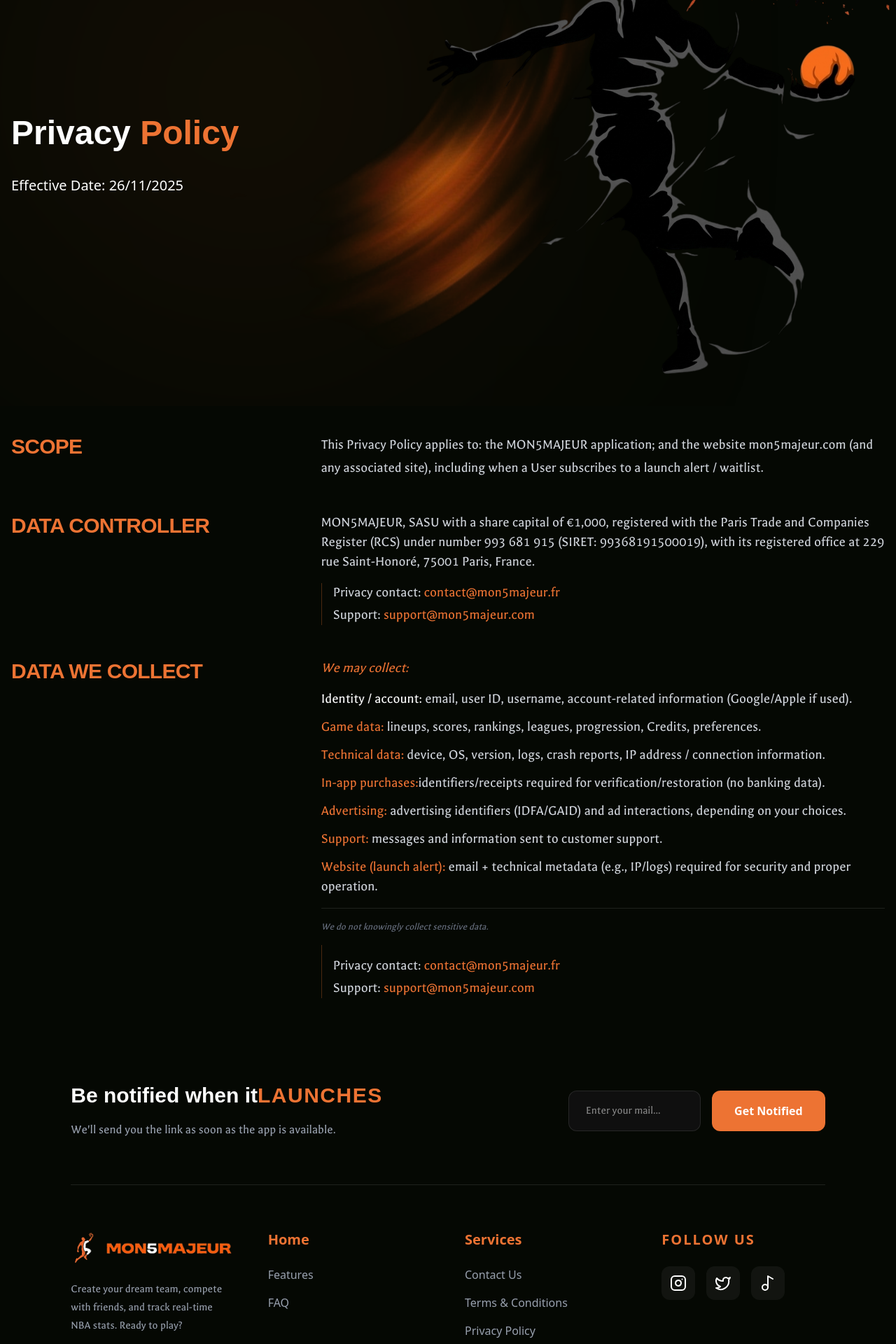
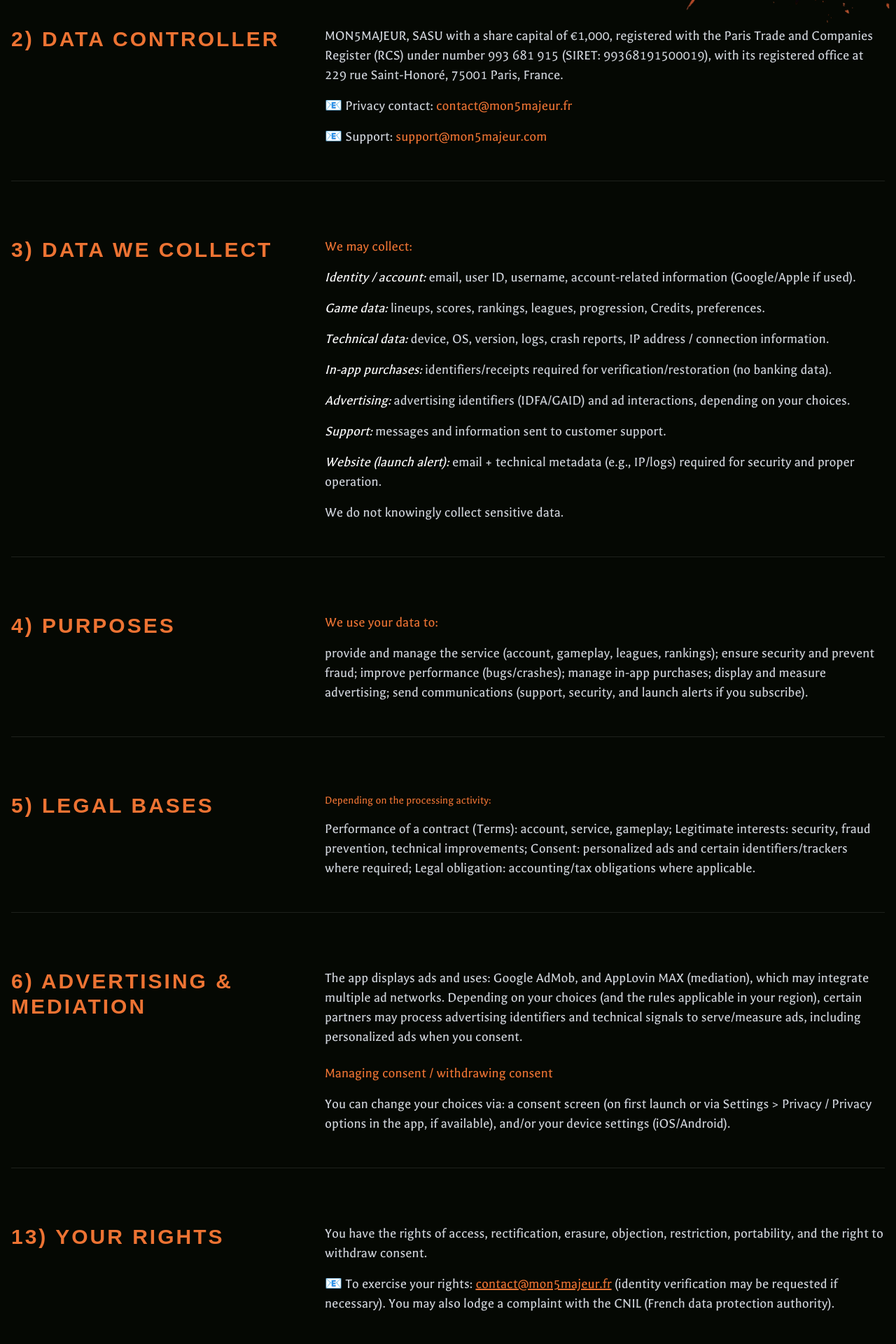
Before and after one commit to alaminislam34/mon5-landing, a Next.js app: page /privacy in a window 1280 px wide. Shown: the part 220-2140 px from the top of the page at 70% size. Built offline with nearby package versions, Linux system fonts and the light colour scheme; a web font is replaced by a local one.

Commit message:
added privacy page

```diff
--- a/src/app/privacy/components/Banner/Banner.jsx
+++ b/src/app/contact/components/Banner.jsx
@@ -30,18 +30,7 @@
               data-aos-anchor-placement="top-bottom"
               className="text-2xl md:text-4xl lg:text-5xl font-bold leading-[1.2] text-white"
             >
-              Privacy{" "}
-              <span className="text-primary1 min-h-[1.2em]">
-                <TypeAnimation
-                  sequence={["Policy", 1000, "", 1000]}
-                  speed={50}
-                  cursor={true}
-                  repeat={Infinity}
-                  style={{
-                    whiteSpace: "wrap",
-                  }}
-                />
-              </span>
+              CONTACT US
             </h1>
             <p
               data-aos="fade-up"
@@ -54,22 +43,6 @@
           </div>
         </div>
         <div className="w-80 lg:w-100 lg:h-100 h-80 bg-linear-to-br from-primary1/10 via-primary1/20 to-primary2/50 blur-[100px] absolute lg:blur-[250px] lg:top-30 lg:left-30 left-0 top-0"></div>
-        <div
-          data-aos="fade-left"
-          data-aos-delay="200"
-          data-aos-duration="1200"
-          data-aos-anchor-placement="top-bottom"
-          className="absolute top-20 md:top-10 -right-15 md:-right-10 z-0"
-        >
-          <Image
-            src={"/images/throughBall.png"}
-            width={1500}
-            height={800}
-            alt="Hand image"
-            className="opacity-60 md:opacity-100 w-full max-w-140 sm:max-w-120 md:max-w-130 lg:max-w-200"
-            priority
-          />
-        </div>
       </div>
     </section>
   );
--- a/src/app/privacy/components/privacy/Privacy.jsx
+++ b/src/app/privacy/components/privacy/Privacy.jsx
@@ -2,117 +2,184 @@
 
 function Privacy() {
   return (
-    <div className="max-w-7xl mx-auto px-4 py-10 space-y-12 text-white">
-      {/* 1. Scope */}
-      <div className="flex flex-col md:flex-row items-start gap-4 md:gap-10">
-        <h1 className="w-full md:w-1/3 text-xl md:text-2xl lg:text-3xl font-bold uppercase tracking-tight text-primary1">
-          Scope
-        </h1>
-        <p className="w-full md:w-2/3 text-base md:text-lg lg:text-xl font-galdeano leading-relaxed text-gray-300">
+    <div className="max-w-7xl mx-auto px-4 py-16 space-y-20 text-white bg-transparent">
+      {/* 1) Scope */}
+      <div className="flex flex-col md:flex-row items-start gap-6 md:gap-12 border-b border-white/10 pb-12">
+        <h2 className="w-full md:w-1/3 text-xl md:text-2xl lg:text-3xl font-bold uppercase tracking-widest text-primary1">
+          1) Scope
+        </h2>
+        <p className="w-full md:w-2/3 text-[16px] md:text-lg lg:text-xl font-galdeano leading-relaxed text-gray-300">
           This Privacy Policy applies to: the MON5MAJEUR application; and the
           website mon5majeur.com (and any associated site), including when a
           User subscribes to a launch alert / waitlist.
         </p>
       </div>
 
-      {/* 2. Data Controller */}
-      <div className="flex flex-col md:flex-row items-start gap-4 md:gap-10">
-        <h1 className="w-full md:w-1/3 text-xl md:text-2xl lg:text-3xl font-bold uppercase tracking-tight text-primary1">
-          Data Controller
-        </h1>
-        <div className="w-full md:w-2/3 text-base md:text-lg lg:text-xl font-galdeano space-y-4 text-gray-300">
+      {/* 2) Data Controller */}
+      <div className="flex flex-col md:flex-row items-start gap-6 md:gap-12 border-b border-white/10 pb-12">
+        <h2 className="w-full md:w-1/3 text-xl md:text-2xl lg:text-3xl font-bold uppercase tracking-widest text-primary1">
+          2) Data Controller
+        </h2>
+        <div className="w-full md:w-2/3 text-[16px] md:text-lg lg:text-xl font-galdeano space-y-4 text-gray-300">
           <p>
             MON5MAJEUR, SASU with a share capital of €1,000, registered with the
             Paris Trade and Companies Register (RCS) under number 993 681 915
             (SIRET: 99368191500019), with its registered office at 229 rue
             Saint-Honoré, 75001 Paris, France.
           </p>
-          <div className="space-y-1 border-l border-primary1/30 pl-4">
           <p>
-              Privacy contact:{" "}
-              <span className="text-primary1 break-all">
-                contact@mon5majeur.fr
-              </span>
+            📧 Privacy contact:{" "}
+            <span className="text-primary1">contact@mon5majeur.fr</span>
           </p>
           <p>
-              Support:{" "}
-              <span className="text-primary1 break-all">
-                support@mon5majeur.com
-              </span>
+            📧 Support:{" "}
+            <span className="text-primary1">support@mon5majeur.com</span>
           </p>
         </div>
       </div>
-      </div>
 
-      {/* 3. Data We Collect */}
-      <div className="flex flex-col md:flex-row items-start gap-4 md:gap-10">
-        <h1 className="w-full md:w-1/3 text-xl md:text-2xl lg:text-3xl font-bold uppercase tracking-tight text-primary1">
-          Data We Collect
-        </h1>
-        <div className="w-full md:w-2/3 text-base md:text-lg lg:text-xl font-galdeano space-y-4 text-gray-300">
-          <p className="text-primary1 font-bold italic">We may collect:</p>
-
-          <div className="space-y-3">
+      {/* 3) Data We Collect */}
+      <div className="flex flex-col md:flex-row items-start gap-6 md:gap-12 border-b border-white/10 pb-12">
+        <h2 className="w-full md:w-1/3 text-xl md:text-2xl lg:text-3xl font-bold uppercase tracking-widest text-primary1">
+          3) Data We Collect
+        </h2>
+        <div className="w-full md:w-2/3 text-[16px] md:text-lg lg:text-xl font-galdeano space-y-4 text-gray-300">
+          <p className="text-primary1 font-bold">We may collect:</p>
           <p>
-              <span className="text-white font-medium">
+            <span className="text-white font-medium italic">
               Identity / account:
             </span>{" "}
-              email, user ID, username, account-related information
-              (Google/Apple if used).
+            email, user ID, username, account-related information (Google/Apple
+            if used).
           </p>
           <p>
-              <span className="text-primary1 font-medium">Game data:</span>{" "}
+            <span className="text-white font-medium italic">Game data:</span>{" "}
             lineups, scores, rankings, leagues, progression, Credits,
             preferences.
           </p>
           <p>
-              <span className="text-primary1 font-medium">Technical data:</span>{" "}
+            <span className="text-white font-medium italic">
+              Technical data:
+            </span>{" "}
             device, OS, version, logs, crash reports, IP address / connection
             information.
           </p>
           <p>
-              <span className="text-primary1 font-medium">
+            <span className="text-white font-medium italic">
               In-app purchases:
-              </span>
+            </span>{" "}
             identifiers/receipts required for verification/restoration (no
             banking data).
           </p>
           <p>
-              <span className="text-primary1 font-medium">Advertising:</span>{" "}
+            <span className="text-white font-medium italic">Advertising:</span>{" "}
             advertising identifiers (IDFA/GAID) and ad interactions, depending
             on your choices.
           </p>
           <p>
-              <span className="text-primary1 font-medium">Support:</span>{" "}
+            <span className="text-white font-medium italic">Support:</span>{" "}
             messages and information sent to customer support.
           </p>
           <p>
-              <span className="text-primary1 font-medium">
+            <span className="text-white font-medium italic">
               Website (launch alert):
             </span>{" "}
-              email + technical metadata (e.g., IP/logs) required for security
-              and proper operation.
+            email + technical metadata (e.g., IP/logs) required for security and
+            proper operation.
+          </p>
+          <p>We do not knowingly collect sensitive data.</p>
+        </div>
+      </div>
+
+      {/* 4) Purposes */}
+      <div className="flex flex-col md:flex-row items-start gap-6 md:gap-12 border-b border-white/10 pb-12">
+        <h2 className="w-full md:w-1/3 text-xl md:text-2xl lg:text-3xl font-bold uppercase tracking-widest text-primary1">
+          4) Purposes
+        </h2>
+        <div className="w-full md:w-2/3 text-[16px] md:text-lg lg:text-xl font-galdeano space-y-4 text-gray-300">
+          <p className="text-primary1 font-bold">We use your data to:</p>
+          <p>
+            provide and manage the service (account, gameplay, leagues,
+            rankings); ensure security and prevent fraud; improve performance
+            (bugs/crashes); manage in-app purchases; display and measure
+            advertising; send communications (support, security, and launch
+            alerts if you subscribe).
           </p>
         </div>
+      </div>
 
-          <p className="pt-4 text-sm italic text-gray-500 border-t border-white/10">
-            We do not knowingly collect sensitive data.
-          </p>
-
-          <div className="pt-4 space-y-1 border-l border-primary1/30 pl-4">
-            <p>
-              Privacy contact:{" "}
-              <span className="text-primary1 break-all">
-                contact@mon5majeur.fr
-              </span>
+      {/* 5) Legal Bases */}
+      <div className="flex flex-col md:flex-row items-start gap-6 md:gap-12 border-b border-white/10 pb-12">
+        <h2 className="w-full md:w-1/3 text-xl md:text-2xl lg:text-3xl font-bold uppercase tracking-widest text-primary1">
+          5) Legal Bases
+        </h2>
+        <div className="w-full md:w-2/3 text-[16px] md:text-lg lg:text-xl font-galdeano space-y-4 text-gray-300">
+          <p className="text-primary1 font-bold text-[16px]">
+            Depending on the processing activity:
           </p>
           <p>
-              Support:{" "}
-              <span className="text-primary1 break-all">
-                support@mon5majeur.com
-              </span>
+            Performance of a contract (Terms): account, service, gameplay;
+            Legitimate interests: security, fraud prevention, technical
+            improvements; Consent: personalized ads and certain
+            identifiers/trackers where required; Legal obligation:
+            accounting/tax obligations where applicable.
           </p>
         </div>
+      </div>
+
+      {/* 6) Advertising & Mediation */}
+      <div className="flex flex-col md:flex-row items-start gap-6 md:gap-12 border-b border-white/10 pb-12">
+        <h2 className="w-full md:w-1/3 text-xl md:text-2xl lg:text-3xl font-bold uppercase tracking-widest text-primary1 text-wrap">
+          6) Advertising & Mediation
+        </h2>
+        <div className="w-full md:w-2/3 text-[16px] md:text-lg lg:text-xl font-galdeano space-y-4 text-gray-300">
+          <p>
+            The app displays ads and uses: Google AdMob, and AppLovin MAX
+            (mediation), which may integrate multiple ad networks. Depending on
+            your choices (and the rules applicable in your region), certain
+            partners may process advertising identifiers and technical signals
+            to serve/measure ads, including personalized ads when you consent.
+          </p>
+          <p className="text-primary1 font-bold pt-2">
+            Managing consent / withdrawing consent
+          </p>
+          <p>
+            You can change your choices via: a consent screen (on first launch
+            or via Settings {">"} Privacy / Privacy options in the app, if
+            available), and/or your device settings (iOS/Android).
+          </p>
+        </div>
+      </div>
+
+      {/* 13) Your Rights */}
+      <div className="flex flex-col md:flex-row items-start gap-6 md:gap-12 border-b border-white/10 pb-12">
+        <h2 className="w-full md:w-1/3 text-xl md:text-2xl lg:text-3xl font-bold uppercase tracking-widest text-primary1">
+          13) Your Rights
+        </h2>
+        <div className="w-full md:w-2/3 text-[16px] md:text-lg lg:text-xl font-galdeano space-y-4 text-gray-300">
+          <p>
+            You have the rights of access, rectification, erasure, objection,
+            restriction, portability, and the right to withdraw consent.
+          </p>
+          <p>
+            📧 To exercise your rights:{" "}
+            <span className="text-primary1 underline">
+              contact@mon5majeur.fr
+            </span>{" "}
+            (identity verification may be requested if necessary). You may also
+            lodge a complaint with the CNIL (French data protection authority).
+          </p>
+        </div>
+      </div>
+
+      {/* 16) Contact */}
+      <div className="flex flex-col md:flex-row items-start gap-6 md:gap-12 pt-8">
+        <h2 className="w-full md:w-1/3 text-xl md:text-2xl lg:text-3xl font-bold uppercase tracking-widest text-primary1">
+          16) Contact
+        </h2>
+        <div className="w-full md:w-2/3 text-[16px] md:text-lg lg:text-xl font-galdeano space-y-2 text-primary1 uppercase font-bold tracking-wider">
+          <p>📧 contact@mon5majeur.fr (privacy)</p>
+          <p>📧 support@mon5majeur.com (support)</p>
         </div>
       </div>
     </div>
```
Lines whose indentation alone changed are shown as unchanged.
